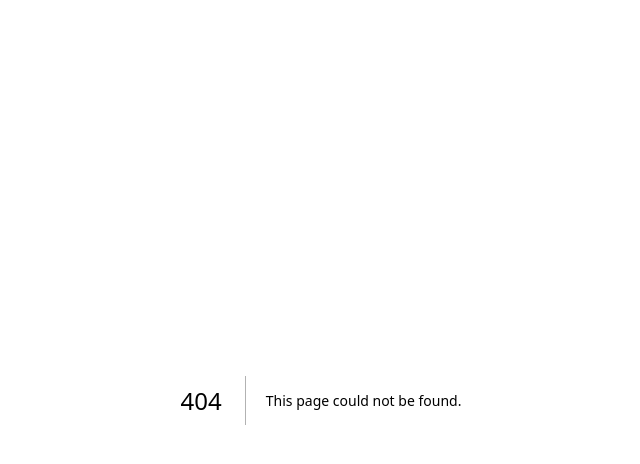
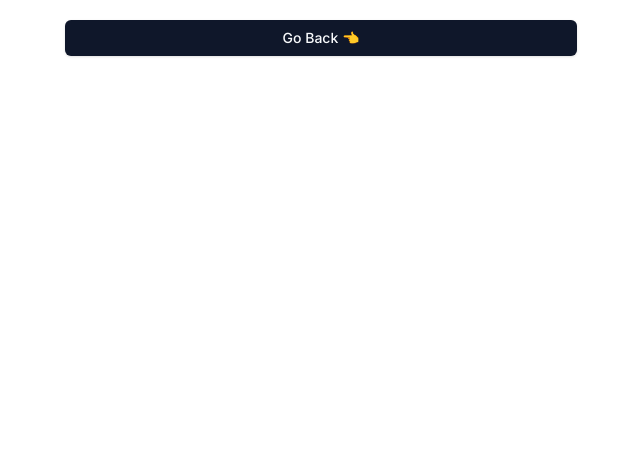
Before and after one commit to teelyjc/k-nearest-neighbors-loan-approval, a Next.js app: page /explore in a window 1280 px wide. Before the commit this address had no page. Shown: the top 464 px of the page, without its empty margins (319-959 px from the left). Built offline with nearby package versions, Linux system fonts and the light colour scheme.

Commit message:
feat: add explore page

```diff
--- /dev/null
+++ b/src/app/explore/page.tsx
@@ -0,0 +1,19 @@
+import { NextPage } from "next";
+import Link from "next/link";
+import { Fragment } from "react";
+
+import { Button } from "@/components/common/button";
+
+const ExplorePage: NextPage = () => {
+  return (
+    <Fragment>
+      <div className="flex flex-col my-5 max-w-lg text-center mx-auto">
+        <Button asChild>
+          <Link href="/">Go Back 👈</Link>
+        </Button>
+      </div>
+    </Fragment>
+  );
+};
+
+export default ExplorePage;
```
